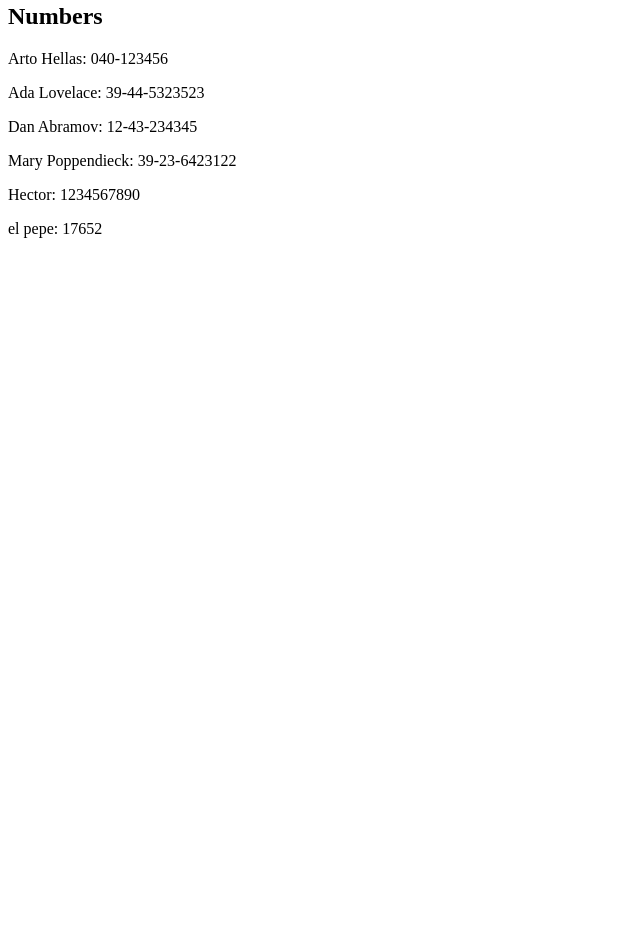
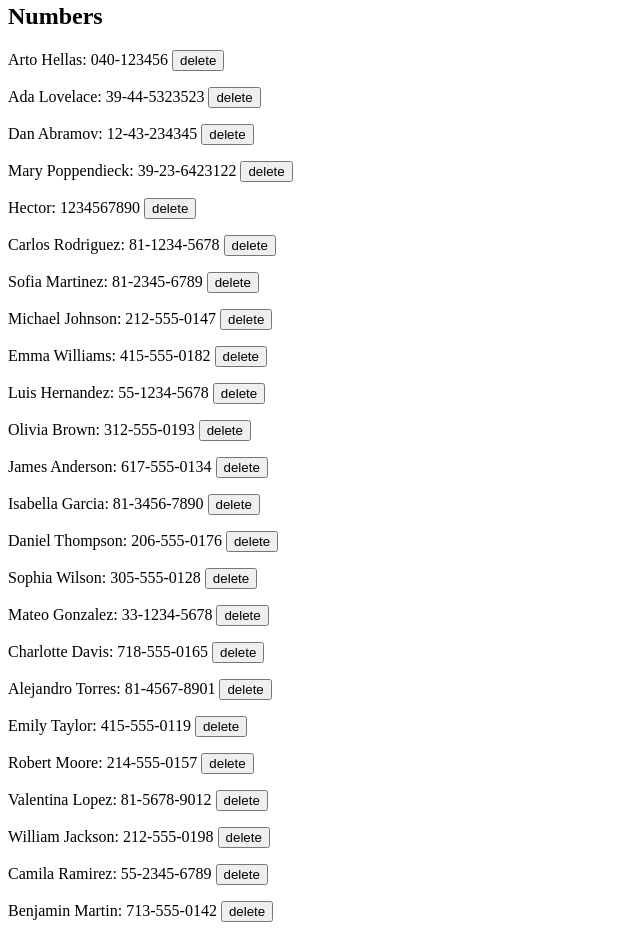
Before and after one commit to CarlosGBGzz/CursoFullStackOpen, a React (Vite) app in the folder Part2/phonebook/: page / in a window 1280 px wide. Shown: the part 280-1218 px from the top of the page, without its empty margins (0-640 px from the left). Before the commit the page ends 800 px from the top, so only its background shows below. Built offline with nearby package versions, Linux system fonts and the light colour scheme; data requests are answered from the project's data file.

Commit message:
chore: Add more persons to test, refactor: extract the addPerson to personService, feat: Add a delete button and prevent it using windows.confirm

```diff
--- a/Part2/phonebook/db.json
+++ b/Part2/phonebook/db.json
@@ -23,12 +23,102 @@
     {
       "name": "Hector",
       "number": "1234567890",
-      "id": "ilRLQ5TITqA"
+      "id": "5"
     },
     {
-      "name": "el pepe",
-      "number": "17652",
-      "id": "YzIIGYlRiuk"
+      "name": "Carlos Rodriguez",
+      "number": "81-1234-5678",
+      "id": "6"
+    },
+    {
+      "name": "Sofia Martinez",
+      "number": "81-2345-6789",
+      "id": "7"
+    },
+    {
+      "name": "Michael Johnson",
+      "number": "212-555-0147",
+      "id": "8"
+    },
+    {
+      "name": "Emma Williams",
+      "number": "415-555-0182",
+      "id": "9"
+    },
+    {
+      "name": "Luis Hernandez",
+      "number": "55-1234-5678",
+      "id": "10"
+    },
+    {
+      "name": "Olivia Brown",
+      "number": "312-555-0193",
+      "id": "11"
+    },
+    {
+      "name": "James Anderson",
+      "number": "617-555-0134",
+      "id": "12"
+    },
+    {
+      "name": "Isabella Garcia",
+      "number": "81-3456-7890",
+      "id": "13"
+    },
+    {
+      "name": "Daniel Thompson",
+      "number": "206-555-0176",
+      "id": "14"
+    },
+    {
+      "name": "Sophia Wilson",
+      "number": "305-555-0128",
+      "id": "15"
+    },
+    {
+      "name": "Mateo Gonzalez",
+      "number": "33-1234-5678",
+      "id": "16"
+    },
+    {
+      "name": "Charlotte Davis",
+      "number": "718-555-0165",
+      "id": "17"
+    },
+    {
+      "name": "Alejandro Torres",
+      "number": "81-4567-8901",
+      "id": "18"
+    },
+    {
+      "name": "Emily Taylor",
+      "number": "415-555-0119",
+      "id": "19"
+    },
+    {
+      "name": "Robert Moore",
+      "number": "214-555-0157",
+      "id": "20"
+    },
+    {
+      "name": "Valentina Lopez",
+      "number": "81-5678-9012",
+      "id": "21"
+    },
+    {
+      "name": "William Jackson",
+      "number": "212-555-0198",
+      "id": "22"
+    },
+    {
+      "name": "Camila Ramirez",
+      "number": "55-2345-6789",
+      "id": "23"
+    },
+    {
+      "name": "Benjamin Martin",
+      "number": "713-555-0142",
+      "id": "24"
     }
   ],
   "$schema": "./node_modules/json-server/schema.json"
--- a/Part2/phonebook/src/App.jsx
+++ b/Part2/phonebook/src/App.jsx
@@ -1,6 +1,7 @@
 import { useState, useEffect} from 'react'
 import axios from 'axios'
 import personService from './services/person'
+import person from './services/person'
 
 const Filter = ({filter,handleFilter}) => {
   return (
@@ -24,7 +25,7 @@ const PersonForm = ({newName, handleNameChange, newNumber, handleNumberChange, a
   )
 }
 
-const Persons = ({persons, filter}) => {
+const Persons = ({persons, filter, deletePersons}) => {
 
   const personsToShow = persons.filter(person =>
     person.name.toLowerCase().includes(filter.toLowerCase())
@@ -33,7 +34,7 @@ const Persons = ({persons, filter}) => {
   return (
     <>
       {personsToShow.map(number =>
-        <p key={number.id}>{number.name}: {number.number}</p>
+        <p key={number.id}>{number.name}: {number.number} <button id={number.id} onClick={deletePersons}>delete</button></p>
       )}
     </>
   )
@@ -71,13 +72,26 @@ const App = () => {
         number : newNumber,
         id: crypto.randomUUID()
       }
-      axios
-        .post('http://localhost:3001/persons', personObject)
+      personService
+        .postPerson(personObject)
         .then(response => {
-          setPersons(persons.concat(response.data))
+          setPersons(persons.concat(response))
           setNewName('')
           setNewNumber('')
-        })
+      })
+    }
+  }
+
+  const deletePersons = (event) => {
+    const id = event.target.id
+    const personObject = persons.find(person => person.id === id)
+
+    if (window.confirm(`Do you want to delete ${personObject.name}`)) {
+      personService
+        .deletePerson(id)
+        .then(response => {
+          setPersons(persons.filter( person => person.id !== id))
+      })
     }
   }
 
@@ -95,7 +109,11 @@ const App = () => {
         addPerson={addPerson}
       />
       <h2>Numbers</h2>
-      <Persons persons={persons} filter={filter}/>
+
+      <Persons
+        persons={persons}
+        filter={filter}
+        deletePersons={deletePersons}/>
     </div>
   )
 }
--- a/Part2/phonebook/src/services/person.js
+++ b/Part2/phonebook/src/services/person.js
@@ -2,10 +2,22 @@ import axios from "axios"
 const baseUrl = 'http://localhost:3001/persons'
 
 const getAll = () => {
-    const persons = axios.get(baseUrl)
-    return persons.then( response => response.data)
+    const request = axios.get(baseUrl)
+    return request.then( response => response.data)
+}
+
+const postPerson = personObject => {
+    const request = axios.post(baseUrl , personObject)
+    return request.then( response => response.data)
+}
+
+const deletePerson = id => {
+    const request = axios.delete(`${baseUrl}/${id}`)
+    return request.then( response => response)
 }
 
 export default {
-    getAll
+    getAll,
+    deletePerson,
+    postPerson
 }
```
